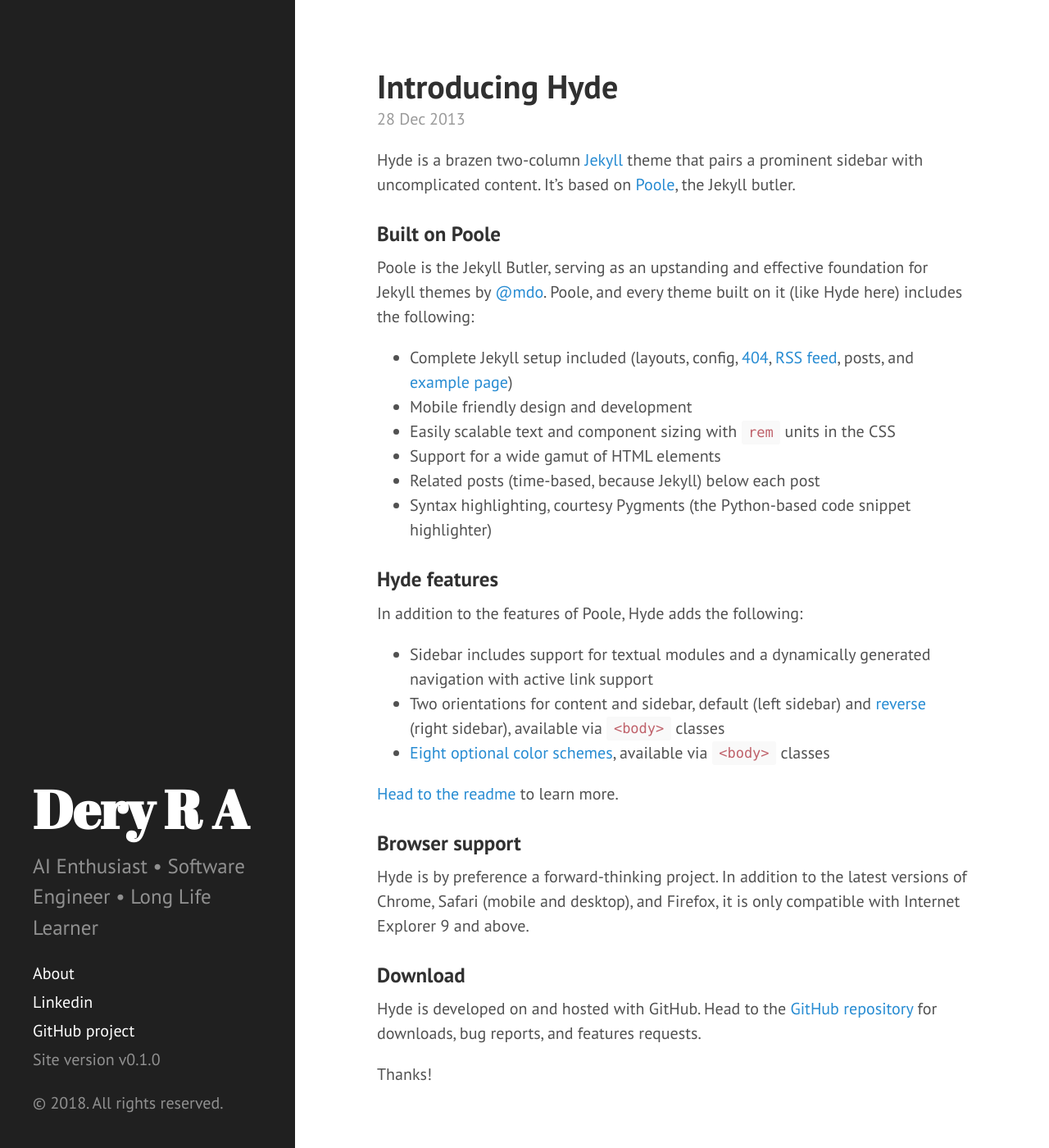
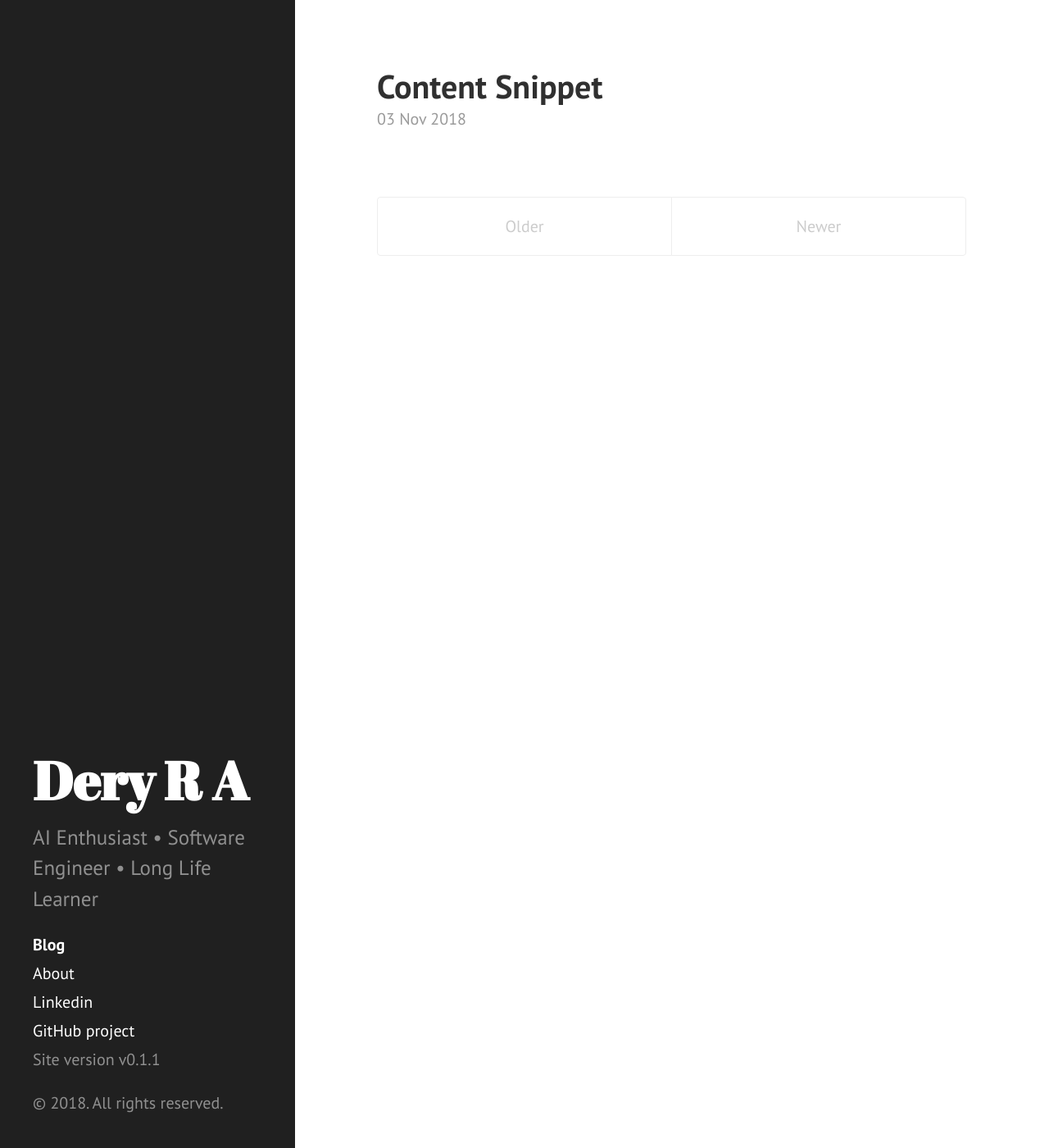
Before and after one commit to deryrahman/deryrahman.github.io, a Jekyll site: the page built from blog/index.html, in a window 1280 px wide and 1400 px high. Shown: the whole window at 82% size. Built offline with Jekyll 4.4.1, drawn with Linux system fonts in a browser that asks for light colours; the list of posts is cut into pages by our own code.

Commit message:
add content snippet, robots.txt, and blog page. v0.1.1

```diff
--- a/_config.yml
+++ b/_config.yml
@@ -8,7 +8,7 @@
 highlighter:      rouge
 
 # Permalinks
-permalink:        pretty
+permalink:        /:title
 # relative_permalinks: true
 
 # Setup
@@ -17,17 +17,17 @@
 description:      'AI Enthusiast • Software Engineer • Long Life Learner'
 url:              https://deryrahman.github.io
 baseurl:          ''
-blogurl:          /blog
+blogurl:          /blog/
 
 author:
   name:           'Dery Rahman A'
   url:            https://deryrahman.github.io
 
 paginate_path:    "/blog/page:num"
-paginate:         1
+paginate:         5
 
 # Custom vars
-version:          0.1.0
+version:          0.1.1
 
 github:
   repo:           https://github.com/deryrahman
--- a/_includes/sidebar.html
+++ b/_includes/sidebar.html
@@ -12,8 +12,8 @@
     <nav class="sidebar-nav">
       {% comment %}
       <!-- <a class="sidebar-nav-item{% if page.url == site.baseurl %} active{% endif %}" href="{{ site.baseurl }}">Home</a> -->
-      <!-- <a class="sidebar-nav-item{% if page.url == site.blogurl %} active{% endif %}" href="{{ site.blogurl }}">Blog</a> -->
       {% endcomment %}
+      <a class="sidebar-nav-item{% if page.url == site.blogurl %} active{% endif %}" href="{{ site.blogurl }}">Blog</a>
 
       {% comment %}
         The code below dynamically generates a sidebar nav of pages with
--- a/_posts/2013-12-28-introducing-hyde.md
+++ /dev/null
@@ -1,37 +0,0 @@
----
-layout: post
-title: Introducing Hyde
----
-
-Hyde is a brazen two-column [Jekyll](http://jekyllrb.com) theme that pairs a prominent sidebar with uncomplicated content. It's based on [Poole](http://getpoole.com), the Jekyll butler.
-
-### Built on Poole
-
-Poole is the Jekyll Butler, serving as an upstanding and effective foundation for Jekyll themes by [@mdo](https://twitter.com/mdo). Poole, and every theme built on it (like Hyde here) includes the following:
-
-* Complete Jekyll setup included (layouts, config, [404](/404), [RSS feed](/atom.xml), posts, and [example page](/about))
-* Mobile friendly design and development
-* Easily scalable text and component sizing with `rem` units in the CSS
-* Support for a wide gamut of HTML elements
-* Related posts (time-based, because Jekyll) below each post
-* Syntax highlighting, courtesy Pygments (the Python-based code snippet highlighter)
-
-### Hyde features
-
-In addition to the features of Poole, Hyde adds the following:
-
-* Sidebar includes support for textual modules and a dynamically generated navigation with active link support
-* Two orientations for content and sidebar, default (left sidebar) and [reverse](https://github.com/poole/lanyon#reverse-layout) (right sidebar), available via `<body>` classes
-* [Eight optional color schemes](https://github.com/poole/hyde#themes), available via `<body>` classes
-
-[Head to the readme](https://github.com/poole/hyde#readme) to learn more.
-
-### Browser support
-
-Hyde is by preference a forward-thinking project. In addition to the latest versions of Chrome, Safari (mobile and desktop), and Firefox, it is only compatible with Internet Explorer 9 and above.
-
-### Download
-
-Hyde is developed on and hosted with GitHub. Head to the <a href="https://github.com/poole/hyde">GitHub repository</a> for downloads, bug reports, and features requests.
-
-Thanks!
--- a/_posts/2012-02-07-example-content.md
+++ b/_posts/2018-11-03-content-snippet.md
@@ -1,6 +1,6 @@
 ---
 layout: post
-title: Example content
+title: Content Snippet
 ---
 
 
--- a/blog/index.html
+++ b/blog/index.html
@@ -1,6 +1,6 @@
 ---
 layout: default
-title: Articles
+title: Blog
 ---
 
 <div class="posts">
@@ -13,8 +13,9 @@
     </h1>
 
     <span class="post-date">{{ post.date | date_to_string }}</span>
-
+    {% comment %}
     {{ post.content }}
+    {% endcomment %}
   </div>
   {% endfor %}
 </div>
--- /dev/null
+++ b/robots.txt
@@ -0,0 +1,3 @@
+User-agent: *
+Disallow: /content-snippet
+Allow: /
```
Also changed, not shown: _posts/2012-02-06-whats-jekyll.md (deleted, +0 -12 lines).
